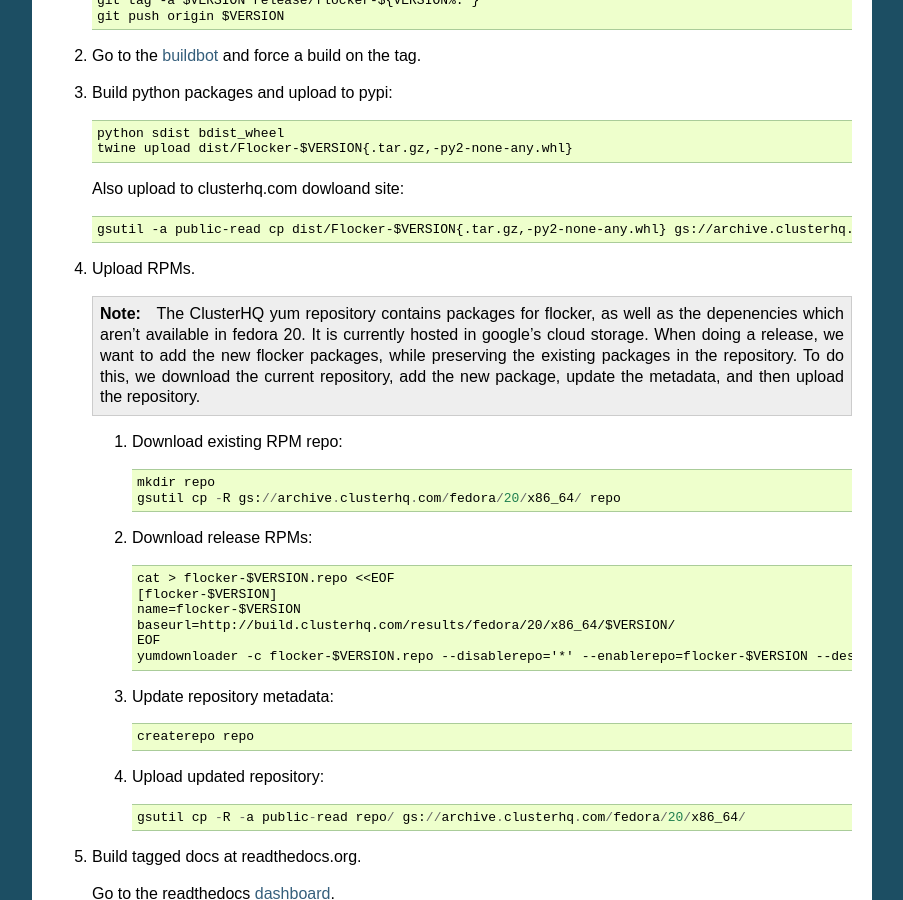
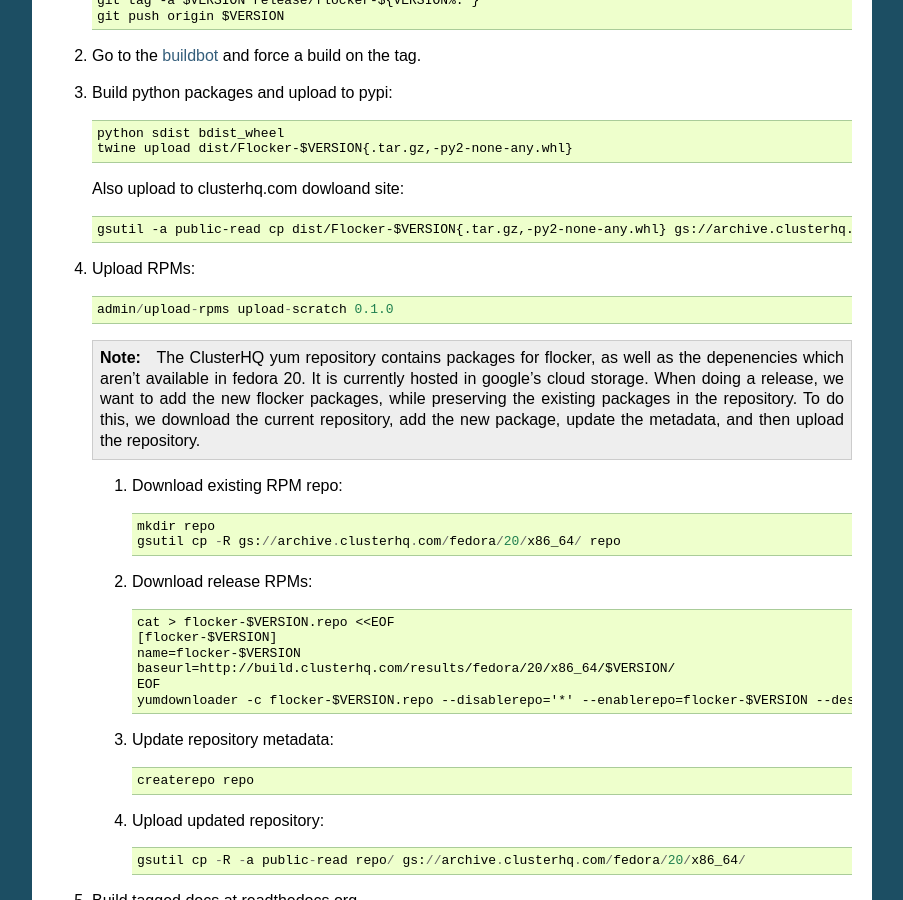
Before and after one commit to ClusterHQ/flocker, a Sphinx documentation site: the page built from docs/release-process.rst, in a window 1280 px wide and 900 px high, scrolled down 1458 px. Shown: the whole window, without its empty margins (198-1101 px from the left). Built offline with Sphinx 7.4.7, drawn with Linux system fonts in a browser that asks for light colours.

Commit message:
Add hacky script to upload RPMs.

```diff
--- a/docs/release-process.rst
+++ b/docs/release-process.rst
@@ -87,7 +87,9 @@
 
      gsutil -a public-read cp dist/Flocker-$VERSION{.tar.gz,-py2-none-any.whl} gs://archive.clusterhq.com/downloads/flocker/
 
-4. Upload RPMs.
+4. Upload RPMs::
+
+      admin/upload-rpms upload-scratch 0.1.0
 
    .. note::
 
```
Also changed, not shown: 1 other file.
